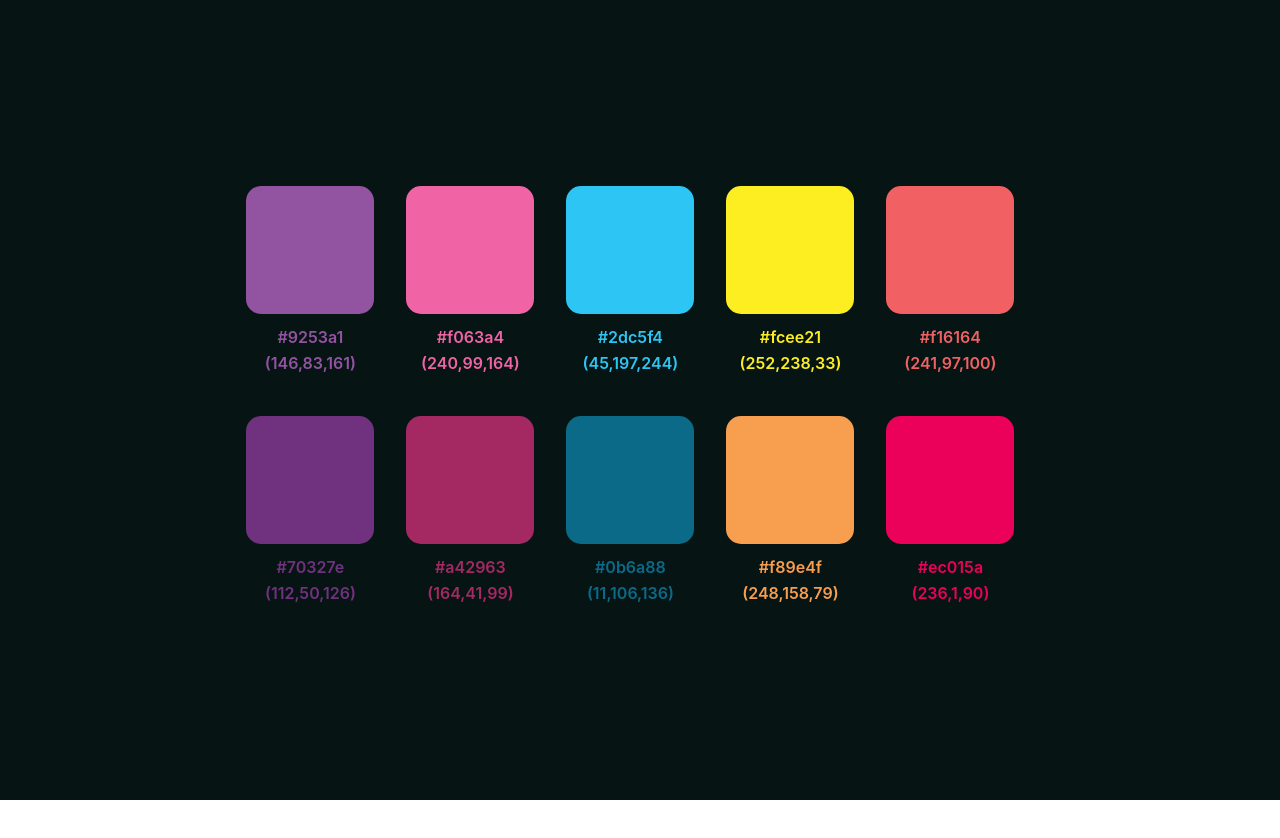
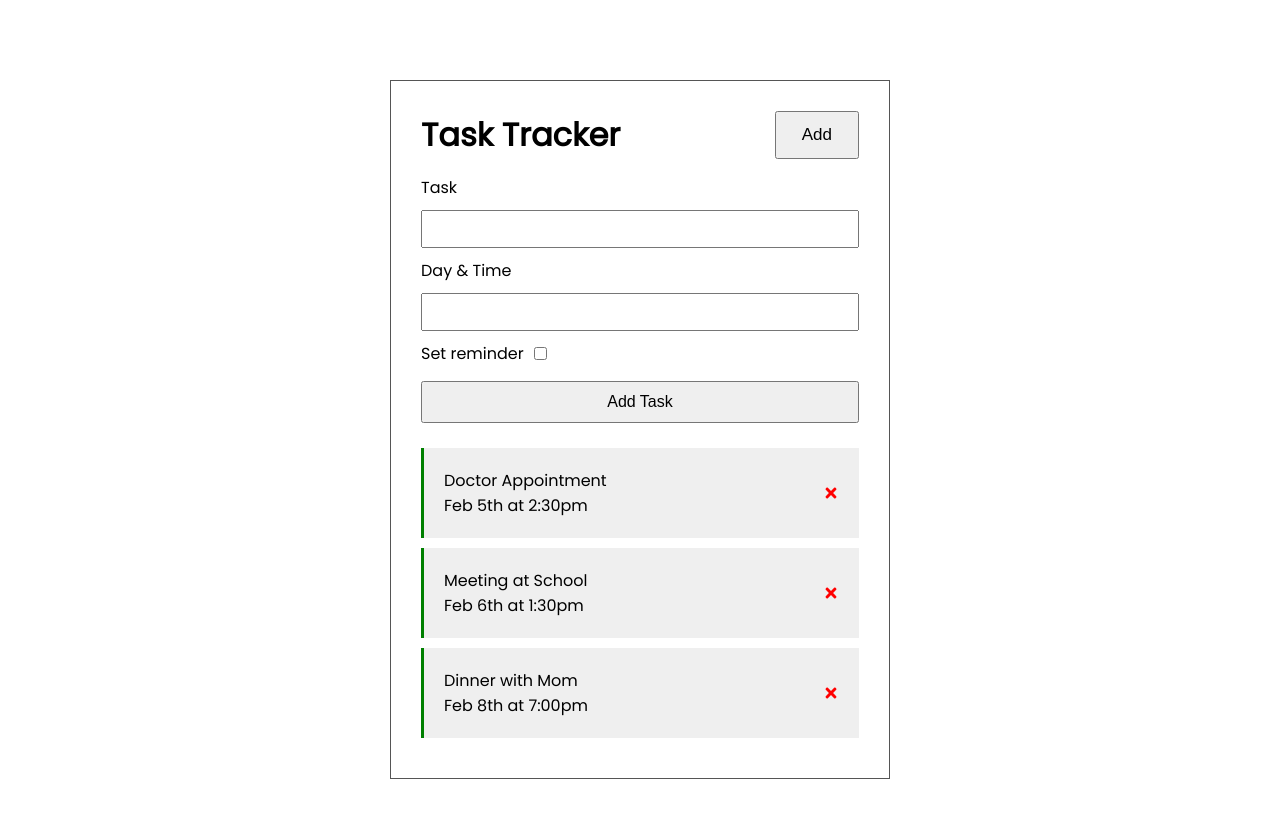
Before and after one commit to joangavelan/building-react-projects, a React (Create React App) app: page / in a window 1280 px wide. Shown: the top 838 px of the page. Before the commit the page ends 800 px from the top, so only its background shows below. Built offline with nearby package versions, Linux system fonts and the light colour scheme.

Commit message:
add task and delete task functionalities working

```diff
--- a/package.json
+++ b/package.json
@@ -9,6 +9,7 @@
     "react": "^17.0.1",
     "react-copy-to-clipboard": "^5.0.3",
     "react-dom": "^17.0.1",
+    "react-icons": "^4.2.0",
     "react-scripts": "4.0.3",
     "web-vitals": "^1.1.0"
   },
--- a/src/App.js
+++ b/src/App.js
@@ -1,11 +1,11 @@
 import React from 'react'
-import ColorPallete from './Color-Pallete'
 import './index.css'
+import TaskTracker from './task-tracker/Task-Tracker';
 
 function App() {
   return (
     <div className="App">
-      <ColorPallete />
+      <TaskTracker />
     </div>
   );
 }
--- /dev/null
+++ b/src/task-tracker/Form.js
@@ -0,0 +1,50 @@
+import { useState } from 'react'
+
+function Form({addTask}) {
+  const [task, setTask] = useState('');
+  const [day, setDay] = useState('');
+  const [reminder, setReminder] = useState(false);
+
+  const handleTaskInput = (event) => setTask(event.target.value);
+  const handleDayInput = (event) => setDay(event.target.value);
+  const handleReminderInput = (event) => setReminder(event.target.checked);
+
+  const getId = () => Math.floor(Math.random() * 10000) + 1;
+
+  const handleSubmit = (e) => {
+    e.preventDefault();
+    //new task
+    const newTask = {
+      id: getId(),
+      desc: task,
+      day: day,
+      reminder: reminder
+    };
+    //add task
+    addTask(newTask);
+    //reset
+    setTask('');
+    setDay('');
+    setReminder(false);
+  }
+
+  return (
+    <form onSubmit={handleSubmit}>
+      <label>
+        Task
+        <input name="task" type="text" value={task} onChange={handleTaskInput}/>
+      </label>
+      <label>
+        Day & Time
+        <input name="day" type="text" value={day} onChange={handleDayInput}/>
+      </label>
+      <label>
+        Set reminder
+        <input name="reminder" type="checkbox" checked={reminder} onChange={handleReminderInput}/>
+      </label>
+      <input type="submit" value="Add Task"></input>
+    </form>
+  );
+}
+
+export default Form;
--- /dev/null
+++ b/src/task-tracker/Header.js
@@ -0,0 +1,10 @@
+function Header(props) {
+  return (
+    <header>
+      <h1>Task Tracker</h1>
+      <button>Add</button>
+    </header>
+  );
+}
+
+export default Header
--- /dev/null
+++ b/src/task-tracker/Task-Tracker.css
@@ -0,0 +1,69 @@
+@import url('https://fonts.googleapis.com/css2?family=Poppins:wght@300;400&display=swap');
+
+body {
+  font-family: 'Poppins', sans-serif;
+}
+
+.container {
+  width: 500px;
+  min-height: 300px;
+  padding: 30px;
+  border: 1px solid #555;
+  margin: 5rem auto;
+}
+
+header {
+  display: flex;
+  justify-content: space-between;
+  margin-bottom: 1rem;
+}
+
+button {
+  font-size: 17px;
+  padding: 12px 25px;
+  cursor: pointer;
+}
+
+form {
+  display: flex;
+  flex-direction: column;
+}
+
+input[type="text"] {
+  width: 100%;
+  display: block;
+  font-size: 1rem;
+  padding: 8px;
+  margin: 10px 0;
+  outline: 0;
+}
+
+input[type="checkbox"] {
+  display: inline-block;
+  transform: translate(10px, 1px);
+}
+
+input[type="submit"] {
+  font-size: 1rem;
+  margin: 15px 0;
+  padding: 10px;
+  cursor: pointer;
+}
+
+.task {
+  display: flex;
+  justify-content: space-between;
+  align-items: center;
+  padding: 20px;
+  background-color: #EFEFEF;
+  margin: 10px 0;
+  cursor: pointer;
+}
+
+.task.reminder {
+  border-left: 3px solid green;
+}
+
+svg {
+  color: red;
+}
--- /dev/null
+++ b/src/task-tracker/Task-Tracker.js
@@ -0,0 +1,48 @@
+import React, { useState, createContext } from 'react'
+import './Task-Tracker.css'
+import Header from './Header'
+import Form from './Form'
+import Tasks from './Tasks'
+
+const MyContext = createContext();
+
+const TaskTracker = () => {
+  const [tasks, setTasks] = useState([
+    {
+      id: 1,
+      desc: 'Doctor Appointment',
+      day: 'Feb 5th at 2:30pm',
+      reminder: true
+    },
+    {
+      id: 2,
+      desc: 'Meeting at School',
+      day: 'Feb 6th at 1:30pm',
+      reminder: true
+    },
+    {
+      id: 3,
+      desc: 'Dinner with Mom',
+      day: 'Feb 8th at 7:00pm',
+      reminder: true
+    },
+  ])
+
+  const deleteTask = (id) => {
+    setTasks(tasks.filter(task => task.id !== id))
+  }
+
+  const addTask = (newTask) => {
+    setTasks([...tasks, newTask]);
+  };
+
+  return (
+    <div className="container">
+      <Header formControl/>
+      <Form addTask={addTask}/>
+      <Tasks tasks={tasks} onDelete={deleteTask}/>
+    </div>
+  )
+}
+
+export default TaskTracker
--- /dev/null
+++ b/src/task-tracker/Task.js
@@ -0,0 +1,15 @@
+import { FaTimes } from 'react-icons/fa'
+
+function Task({task, onDelete}) {
+  return (
+    <div className={`task ${task.reminder ? 'reminder' : ''}`}>
+      <div>
+        <p>{task.desc}</p>
+        <p>{task.day}</p>
+      </div>
+      <FaTimes onClick={() => onDelete(task.id)}/>
+    </div>
+  );
+}
+
+export default Task
--- /dev/null
+++ b/src/task-tracker/Tasks.js
@@ -0,0 +1,13 @@
+import Task from './Task'
+
+function Tasks({tasks, onDelete}) {
+  return (
+    <div>
+      {tasks.map(task => (
+        <Task key={task.id} task={task} onDelete={onDelete}/>
+      ))}
+    </div>
+  );
+}
+
+export default Tasks
```
Also changed, not shown: 1 other file (tests, documents, lock files or other folders).
